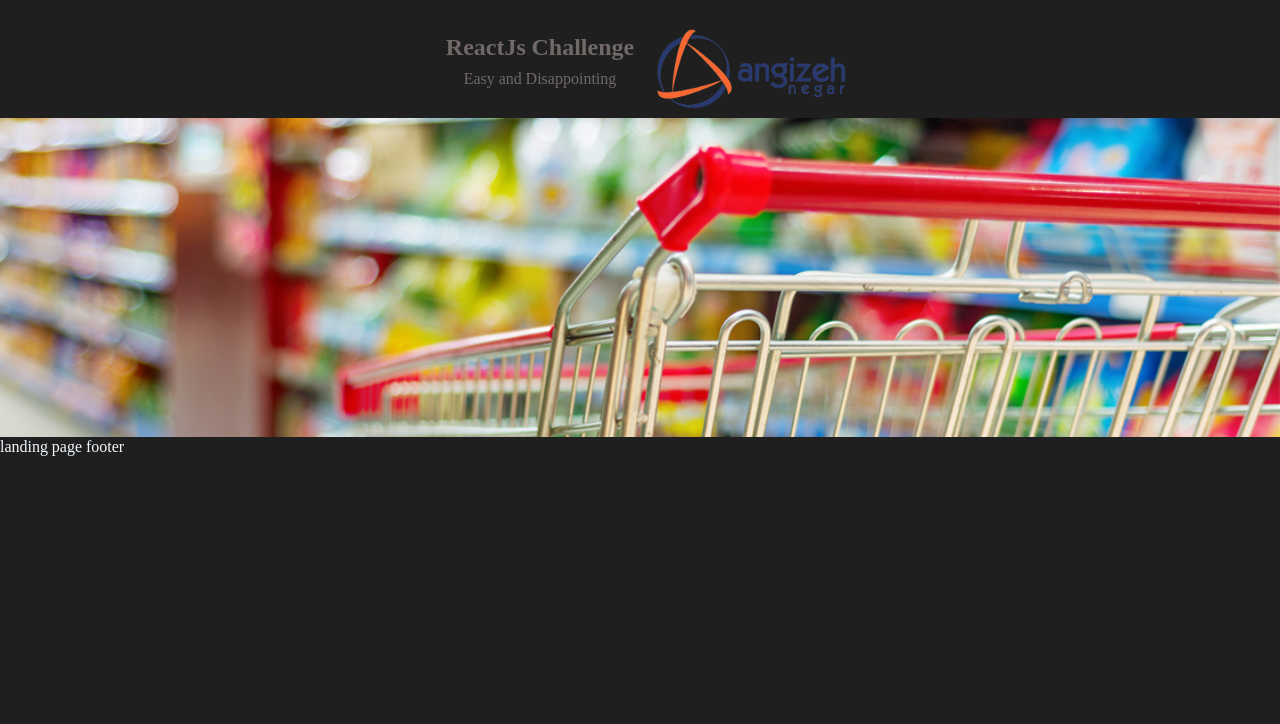
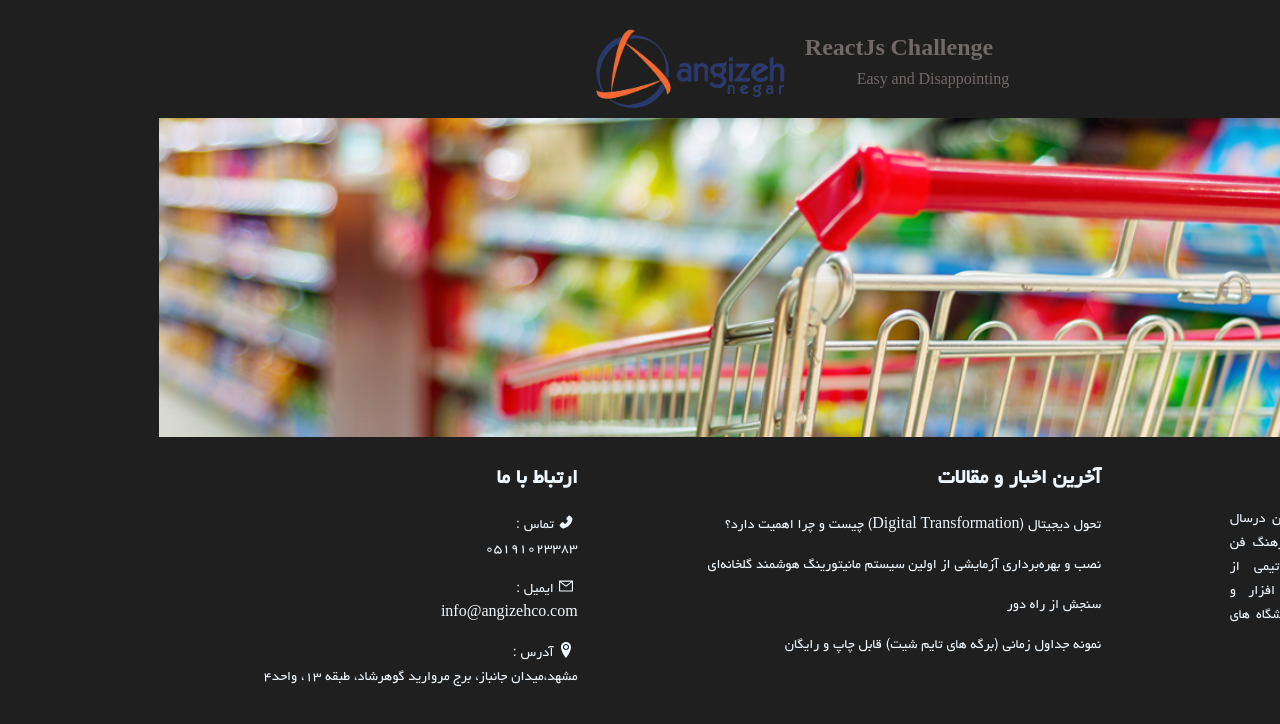
Before and after one commit to MahmoudDelavar/angiza, a React (Create React App) app: page / in a window 1280 px wide. Shown: the top 724 px of the page. Built offline with nearby package versions, Linux system fonts and the light colour scheme.

Commit message:
create footer

```diff
--- a/package.json
+++ b/package.json
@@ -9,6 +9,7 @@
     "bootstrap": "^5.3.1",
     "react": "^18.2.0",
     "react-dom": "^18.2.0",
+    "react-icons": "^4.10.1",
     "react-router-dom": "^6.15.0",
     "react-scripts": "5.0.1",
     "web-vitals": "^2.1.4"
--- a/public/index.html
+++ b/public/index.html
@@ -1,5 +1,5 @@
 <!DOCTYPE html>
-<html lang="en">
+<html lang="en" dir="rtl">
   <head>
     <meta charset="utf-8" />
     <link rel="icon" href="%PUBLIC_URL%/logo.svg" />
--- /dev/null
+++ b/src/component/common/nav-item.js
@@ -0,0 +1,14 @@
+const NavItem = ({ title, description, icon }) => {
+  return (
+    <>
+      <div className='d-flex align-items-center '>
+        <p className='mx-1 mb-0'>{icon}</p>
+        <p className='mb-0'>{title}</p>
+      </div>
+
+      <p>{description}</p>
+    </>
+  );
+};
+
+export default NavItem;
--- a/src/index.css
+++ b/src/index.css
@@ -7,4 +7,5 @@
   font-family: 'Yekan';
   background-color: rgb(31, 31, 31);
   color: aliceblue;
+  text-align: justify;
 }
--- a/src/layouts/footer.js
+++ b/src/layouts/footer.js
@@ -1,5 +1,65 @@
+import NavItem from '../component/common/nav-item';
+import './style.css';
+
+import { AiFillPhone, AiOutlineMail } from 'react-icons/ai';
+import { ImLocation2 } from 'react-icons/im';
+//==========================================
 const Footer = () => {
-  return <>footer</>;
+  return (
+    <>
+      <div className='row px-4 justify-content-between'>
+        <div className='col-2 '>
+          <div>
+            <img width={100} src='/logo-2.png' />
+          </div>
+          <NavItem
+            description={
+              'شرکت انگیزه نگار خاوران درسال ۱۳۸۰ باهدف توسعه فرهنگ فن آوری اطلاعات توسط تیمی از کارشناسان ارشد نرم افزار و الکترونیک از بهترین دانشگاه های کشور تاسیس گردید.'
+            }
+          />
+        </div>
+        <div className='col-4'>
+          <p className='fs-4 fw-bold '> آخرین اخبار و مقالات</p>
+          <NavItem
+            description={
+              'تحول دیجیتال (Digital Transformation) چیست و چرا اهمیت دارد؟'
+            }
+          />
+          <NavItem
+            description={
+              'نصب و بهره‌برداری آزمایشی از اولین سیستم مانیتورینگ هوشمند گلخانه‌ای'
+            }
+          />
+          <NavItem description={'سنجش از راه دور'} />
+          <NavItem
+            description={
+              'نمونه جداول زمانی (برگه های تایم شیت) قابل چاپ و رایگان'
+            }
+          />
+        </div>
+        <div className='col-4'>
+          <p className='fs-4 fw-bold '>ارتباط با ما </p>
+          <NavItem
+            title={'تماس :'}
+            description={'۰۵۱۹۱۰۲۳۳۸۳'}
+            icon={<AiFillPhone />}
+          />
+          <NavItem
+            title={'ایمیل :'}
+            description={'info@angizehco.com'}
+            icon={<AiOutlineMail />}
+          />
+          <NavItem
+            title={'آدرس :'}
+            description={
+              'مشهد،میدان جانباز، برج مروارید گوهرشاد، طبقه ۱۳، واحد۴'
+            }
+            icon={<ImLocation2 />}
+          />
+        </div>
+      </div>
+    </>
+  );
 };
 
 export default Footer;
--- a/src/layouts/style.css
+++ b/src/layouts/style.css
@@ -16,3 +16,15 @@
 .header p {
   color: #877e7bc6;
 }
+
+.footer {
+  min-height: 200px;
+  width: 100%;
+  background: rgb(0, 0, 0);
+  background: linear-gradient(
+    79deg,
+    rgba(0, 0, 0, 1) 0%,
+    rgba(9, 12, 121, 1) 0%,
+    rgba(0, 0, 0, 1) 100%
+  );
+}
```
Also changed, not shown: 2 other files (tests, documents, lock files or other folders).
